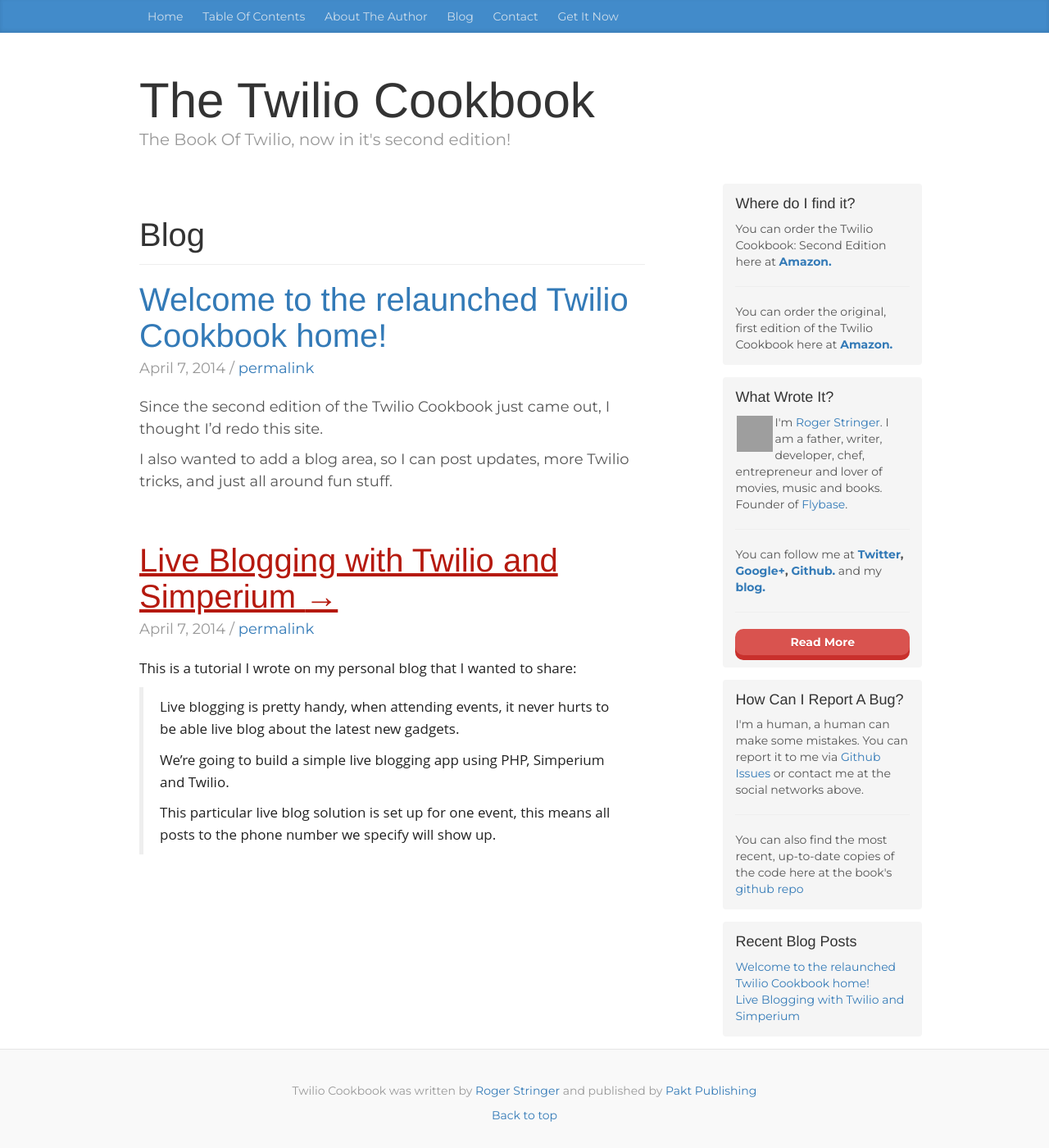
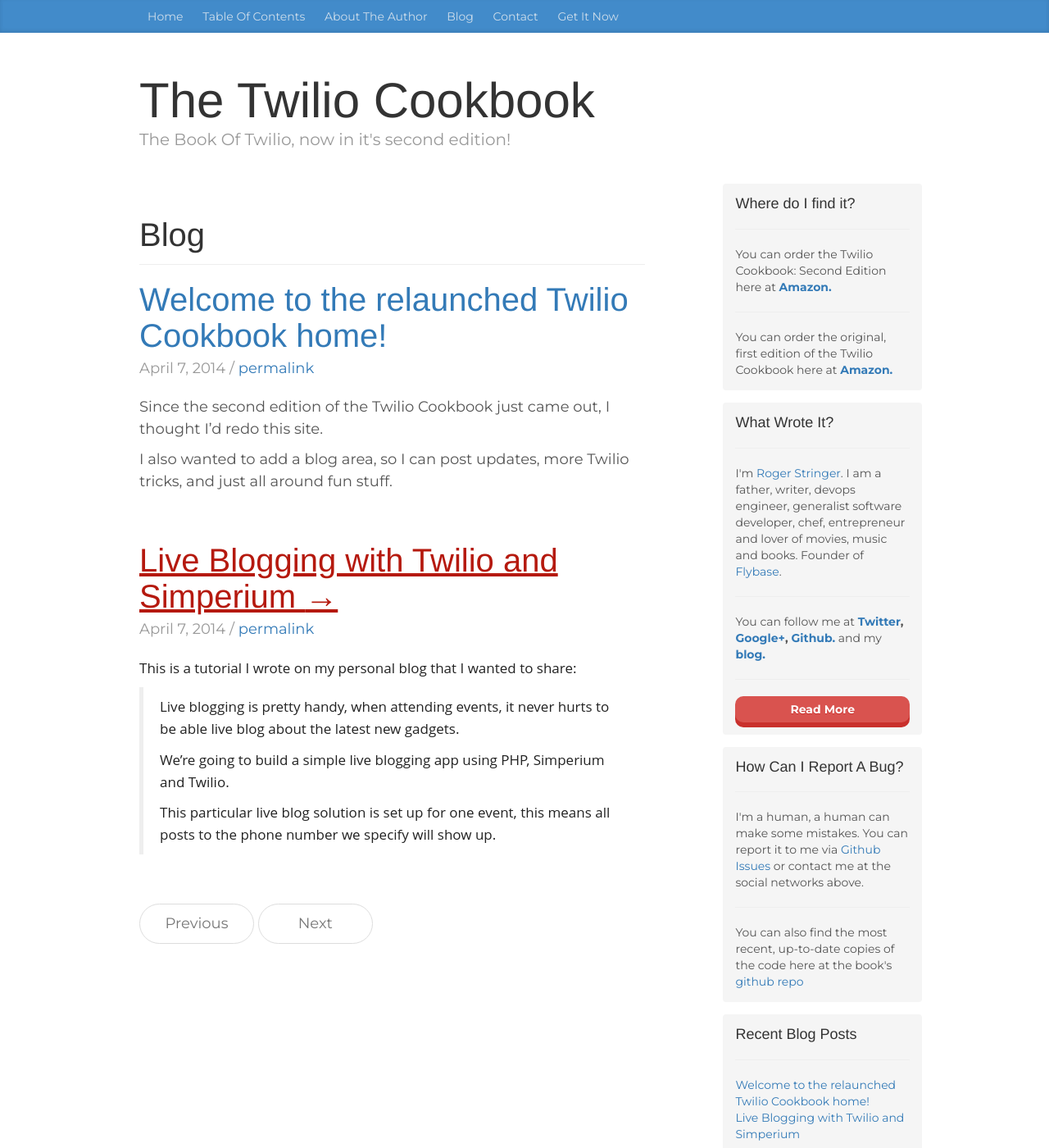
Before and after one commit to freekrai/TwilioCookbook, a Jekyll site: the page built from blog/index.md, in a window 1280 px wide and 1400 px high. Shown: the whole window at 82% size. Built offline with Jekyll 4.4.1, drawn with Linux system fonts in a browser that asks for light colours; nearby versions of some CDN libraries; grey boxes are pictures that could not be loaded.

Commit message:
some updates

```diff
--- a/_includes/sidebar.html
+++ b/_includes/sidebar.html
@@ -1,27 +1,33 @@
 <div class="sidebar-module sidebar-module-inset">
 	<h4>Where do I find it?</h4>
-	<p>You can order the Twilio Cookbook: Second Edition here at <strong><a href="http://amzn.to/QlQ2bZ">Amazon.</a></strong>
-	</p><hr>
+	<hr />
+	<p>You can order the Twilio Cookbook: Second Edition here at <strong><a href="http://amzn.to/QlQ2bZ">Amazon.</a></strong></p>
+	<hr />
 	<p>You can order the original, first edition of the Twilio Cookbook here at <strong><a href="http://amzn.to/16tAjHV">Amazon.</a></strong></p>
 </div>
 <div class="sidebar-module sidebar-module-inset">
 	<h4>What Wrote It?</h4>
+	<hr />
+{% comment %}
 <img alt="" src="http://1.gravatar.com/avatar/49d7a2e94ec557de5d277f82cdabc2a3?s=48&amp;d=mm&amp;r=g" srcset="http://1.gravatar.com/avatar/49d7a2e94ec557de5d277f82cdabc2a3?s=96&amp;d=mm&amp;r=g 2x" class="avatar avatar-48 photo grav-hashed grav-hijack pull-left" height="48" width="48" id="grav-49d7a2e94ec557de5d277f82cdabc2a3-0" style="padding:2px;">
-	<p>I'm <a href="http://rogerstringer.com">Roger Stringer</a>. I am a father, writer, developer, chef, entrepreneur and lover of movies, music and books. Founder of <a href="http://flybase.io">Flybase</a>.</p>
-	<hr>
+{% endcomment %}
+	<p>I'm <a href="http://rogerstringer.com">Roger Stringer</a>. I am a father, writer, devops engineer, generalist software developer, chef, entrepreneur and lover of movies, music and books. Founder of <a href="http://flybase.io">Flybase</a>.</p>
+	<hr />
 	<p>You can follow me at <strong><a href="http://twitter.com/freekrai">Twitter</a>, <a href="https://plus.google.com/110703673421158974551/posts">Google+</a>, <a href="https://github.com/freekrai">Github.</a></strong> and my <strong><a href="http://rogerstringer.com">blog.</a></strong></p>
-	<hr>
+	<hr />
 	<p><a class="btn btn-danger" href="/about/" style="width:100%">Read More</a></p>
 </div>
 <div class="sidebar-module sidebar-module-inset">
 	<h4>How Can I Report A Bug?</h4>
+	<hr />
 	<p>I'm a human, a human can make some mistakes. You can report it to me via&nbsp;<a href="https://github.com/freekrai/TwilioCookbook/issues">Github Issues</a>&nbsp;or contact me at the social networks above.</p>
-	<hr>
+	<hr />
 	<p>You can also find the most recent, up-to-date copies of the code here at the book's <a href="https://github.com/freekrai/TwilioCookbook/">github repo</a></p>
 </div>
 
 <div class="sidebar-module sidebar-module-inset">
 	<h4>Recent Blog Posts</h4>
+	<hr />
 	<ol class="list-unstyled">
 	{% for post in site.posts  limit:5%}
 		<li><a href="{{ site.baseurl }}{{ post.url }}">{{ post.title }}</a></li>
--- a/blog/index.md
+++ b/blog/index.md
@@ -22,11 +22,18 @@
 		</div>
 	{% endfor %}
 </div>
-<!--
+
 <nav>
 	<ul class="pager">
-		<li><a href="#">Previous</a></li>
-		<li><a href="#">Next</a></li>
+{% if page.previous.url %}
+	<li><a href="{{page.previous.url}}" title="Previous Post: {{page.previous.title}}"><i class="icon-chevron-left"></i> Previous</a></li>
+{% else %}
+	<li class="disabled"><a href="#"><i class="icon-chevron-left"></i> Previous</a></li>
+{% endif %}
+{% if page.next.url %}
+	<li><a href="{{page.next.url}}" title="Next Post: {{page.next.title}}"><i class="icon-chevron-right"></i> Next</a></li>
+{% else %}
+	<li class="disabled"><a href="#"><i class="icon-chevron-right"></i> Next</a></li>
+{% endif %}
 	</ul>
 </nav>
--->
```
Also changed, not shown: contact/github-btn.html (added, +1 -0 lines), contact/index.md (+9 -1 lines).
